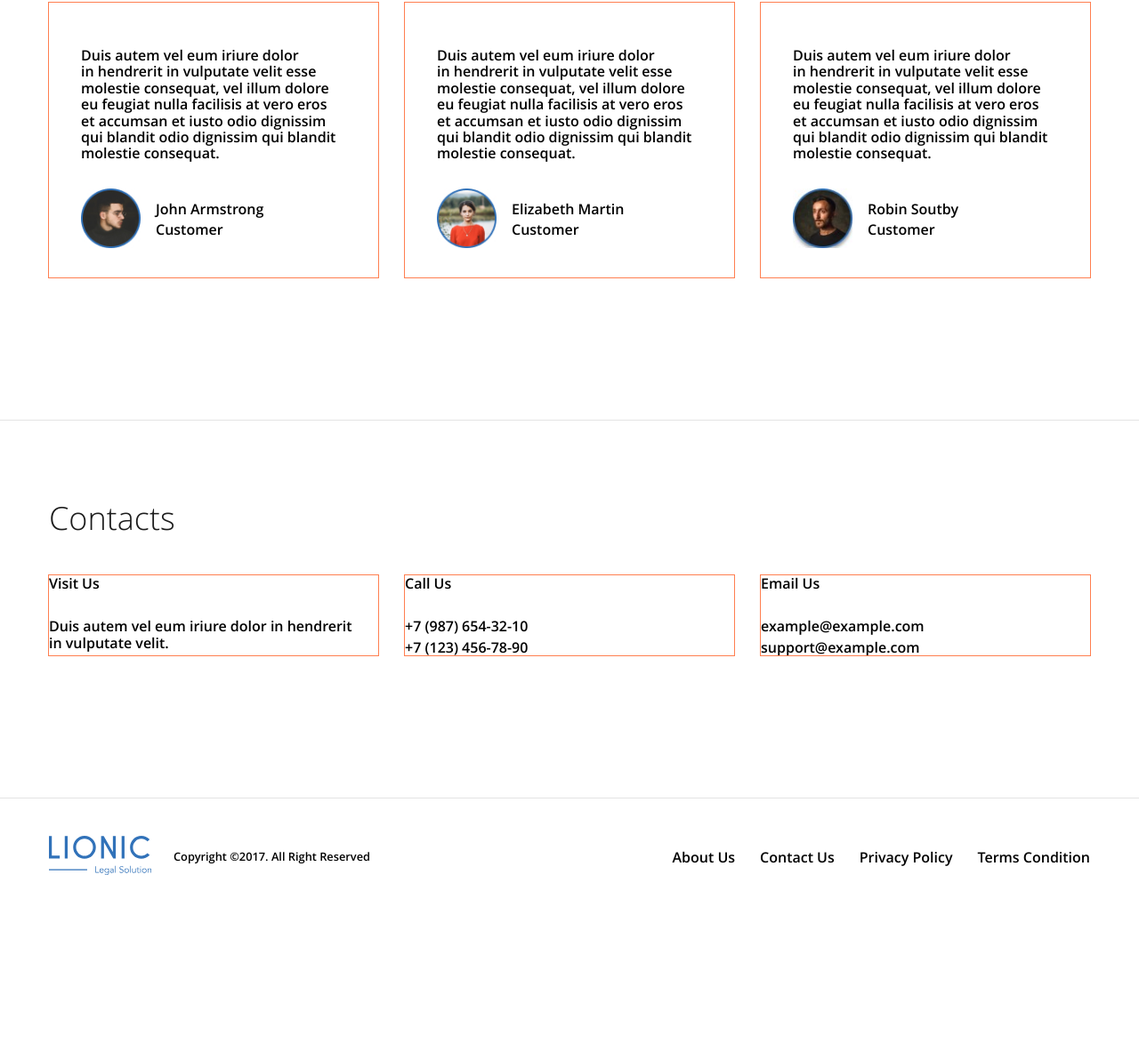
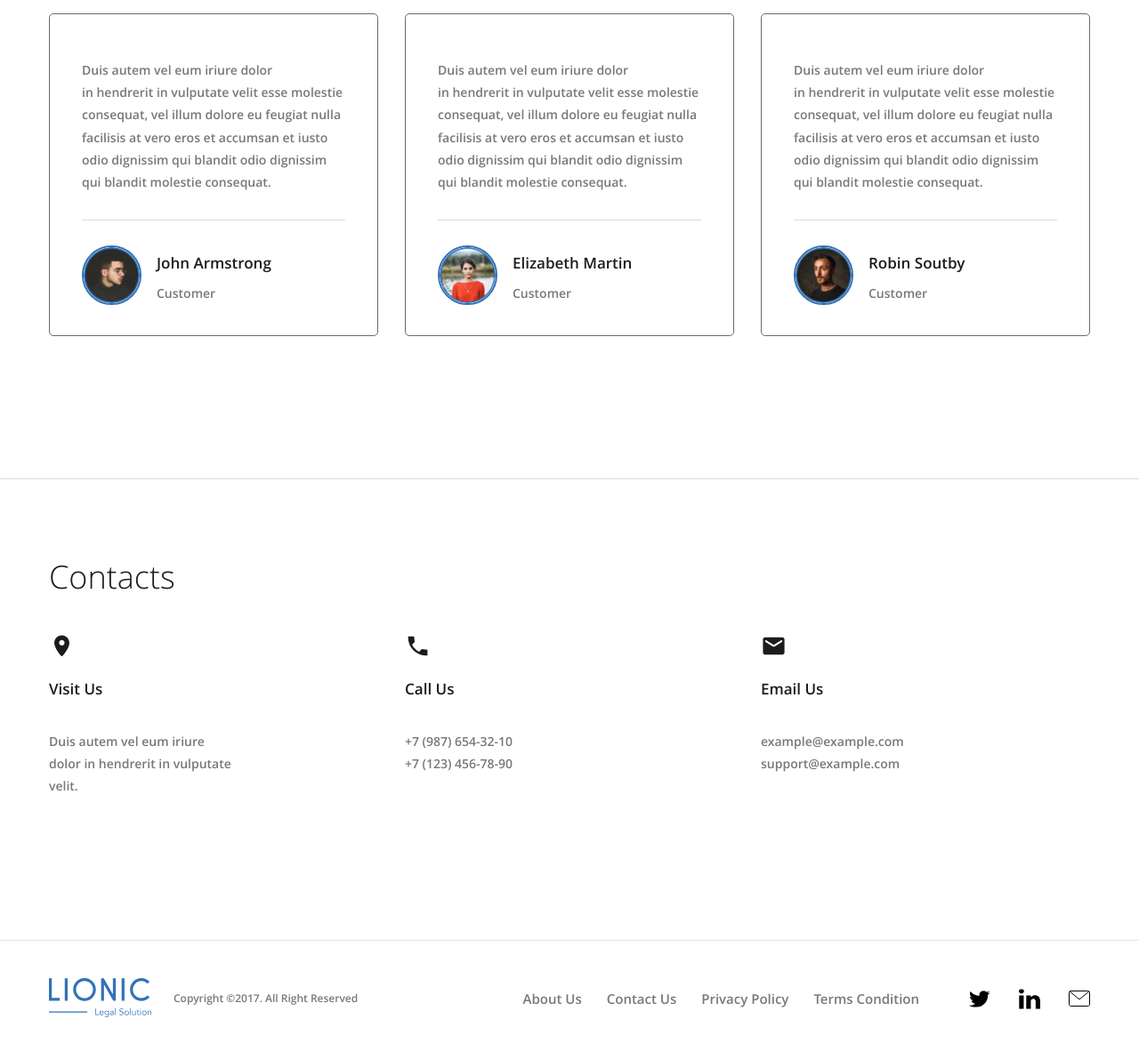
Before and after one commit to KonstantinSavchenko/lionic-start, a plain HTML site: page index.html in a window 1280 px wide. Shown: the part 2326-3508 px from the top of the page at 89% size. Before the commit the page ends 3356 px from the top, so only its background shows below. Drawn offline with Linux system fonts and the light colour scheme.

Commit message:
contacts and footer added

```diff
--- a/css/style.css
+++ b/css/style.css
@@ -261,11 +261,16 @@ body {
 .articles-item {
     width: 570px;
     margin-bottom: 30px;
-    outline: 1px solid coral;
 }
 
 .articles-item:not(:nth-child(2n)) {
     margin-right: 30px;
+}
+
+.blog-preview {
+    overflow: hidden;
+    border: 1px solid #E4E4E4;
+    border-radius: 5px;
 }
 
 .blog-preview-img {
@@ -279,24 +284,42 @@ body {
 .blog-preview-time {
     display: block;
     margin-bottom: 5px;
+    font-weight: 400;
+    font-size: 10px;
+    line-height: 150%;
+    color: #787878;
 }
 
 .blog-preview-title {
     margin: 0;
     margin-bottom: 15px;
+    font-weight: 600;
+    font-size: 20px;
+    line-height: 130%;
+    color: #1C1C1C;
 }
 
 .blog-preview-dscr {
+    max-width: 210px;
     margin: 0;
+    font-weight: 400;
+    font-size: 14px;
+    line-height: 150%;
+    color: #787878;
 }
 
 /* clients */
+
+.clients {
+    border-bottom: 1px solid #DADADA;
+}
 
 .clients-item {
     flex-direction: column;
     width: 370px;
     padding: 50px 36px 30px 36px;
-    outline: 1px solid coral;
+    border: 1px solid #6B6B6B;
+    border-radius: 5px;
 }
 
 .clients-item:not(:nth-child(3n)) {
@@ -306,11 +329,18 @@ body {
 .clients-item-descr {
     margin: 0;
     margin-bottom: 30px;
+    font-weight: 400;
+    font-size: 14px;
+    line-height: 180%;
+    color: #787878;
 }
 
 .clients-user {
+    border-top: 1px solid #DADADA;
+    width: 100%;
     margin-top: auto;
     align-items: center;
+    padding-top: 28px;
 }
 
 .clients-avatar {
@@ -319,8 +349,26 @@ body {
     margin-right: 17px;
 }
 
+.clients-avatar img {
+    width: 100%;
+    height: 100%;
+    border: 2px solid #3172B9;
+    border-radius: 100%;
+}
+
 .clients-name {
     margin-bottom: 5px;
+    font-weight: 600;
+    font-size: 17px;
+    line-height: 180%;
+    color: #1C1C1C;
+}
+
+.clients-post {
+    font-weight: 400;
+    font-size: 14px;
+    line-height: 180%;
+    color: #787878;
 }
 
 /* contacts */
@@ -332,23 +380,50 @@ body {
 .contacts-item {
     flex-direction: column;
     width: 370px;
-    outline: 1px solid coral;
+    background-position: left top;
+    background-repeat: no-repeat;
+    background-size: 29px 29px;
+    padding-top: 48px;
 }
 
 .contacts-item:not(:nth-child(3n)) {
     margin-right: 30px;
 }
 
+.contacts-item-adress {
+    background-image: url('../img/location_on.svg');
+}
+
+.contacts-item-phone {
+    background-image: url('../img/phone.svg');
+}
+
+.contacts-item-mail {
+    background-image: url('../img/mail.svg');
+}
+
 .contacts-item-caption {
     margin-bottom: 30px;
+    font-weight: 600;
+    font-size: 17px;
+    line-height: 180%;
+    color: #1C1C1C;
 }
 
 .contacts-item-text {
     margin: 0;
+    max-width: 214px;
+    font-weight: 400;
+    font-size: 14px;
+    line-height: 180%;
+    color: #787878;
 }
 
-.contacts-item-link:not(:last-child) {
-    margin-bottom: 5px;
+.contacts-item-link {
+    font-weight: 400;
+    font-size: 14px;
+    line-height: 180%;
+    color: #787878;
 }
 
 /* footer */
@@ -371,6 +446,48 @@ body {
     margin-right: 25px;
 }
 
+.footer-copy {
+    font-size: 12px;
+    line-height: 16px;
+    color: #787878;
+}
+
 .footer-item:not(:last-child) {
     margin-right: 28px;
 }
+
+.footer-link {
+    font-weight: 600;
+    font-size: 15px;
+    line-height: 20px;
+    color: #787878;
+}
+
+.footer-nav {
+    margin-right: 56px;
+}
+
+.social-link {
+    display: block;
+    width: 24px;
+    height: 24px;
+    background-position: center;
+    background-repeat: no-repeat;
+    background-size: contain;
+}
+
+.social-item:not(:last-child) {
+    margin-right: 32px;
+}
+
+.social-link-tw {
+    background-image: url('../img/twitter-logo.svg');
+}
+
+.social-link-linkedin {
+    background-image: url('../img/linkedin-logo.svg');
+}
+
+.social-link-mail {
+    background-image: url('../img/mail-logo.svg');
+}
--- a/index.html
+++ b/index.html
@@ -304,7 +304,7 @@
                 </h2>
                 <address class="contacts-address">
                     <ul class="contacts-list list-reset flex">
-                        <li class="contacts-item flex">
+                        <li class="contacts-item flex contacts-item-adress">
                             <strong class="contacts-item-caption">
                                 Visit Us
                             </strong>
@@ -312,7 +312,7 @@
                                 Duis autem vel eum iriure dolor in&nbsp;hendrerit in&nbsp;vulputate velit.
                             </p>
                         </li>
-                        <li class="contacts-item flex">
+                        <li class="contacts-item flex contacts-item-phone">
                             <strong class="contacts-item-caption">
                                 Call Us
                             </strong>
@@ -323,7 +323,7 @@
                                 +7 (123) 456-78-90
                             </a>
                         </li>
-                        <li class="contacts-item flex">
+                        <li class="contacts-item flex contacts-item-mail">
                             <strong class="contacts-item-caption">
                                 Email Us
                             </strong>
```
Also changed, not shown: img/location_on.svg (added), img/mail.svg (added), img/phone.svg (added).
